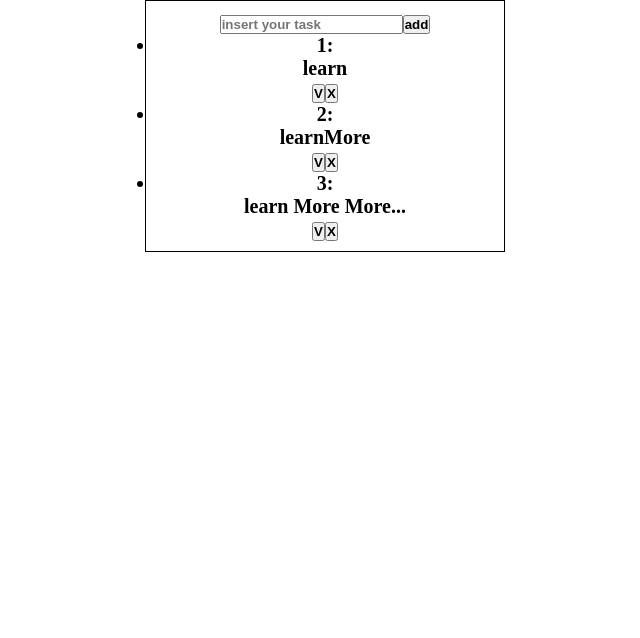
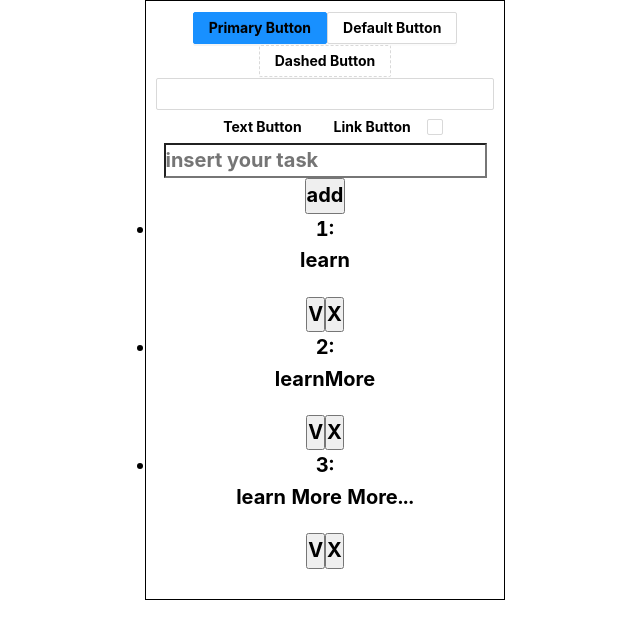
Before and after one commit to kozzztia/todo-page, a React (Create React App) app: page / in a window 1280 px wide. Shown: the top 638 px of the page, without its empty margins (315-955 px from the left). Built offline with nearby package versions, Linux system fonts and the light colour scheme.

Commit message:
test antDesign

```diff
--- a/package.json
+++ b/package.json
@@ -11,6 +11,8 @@
     "@types/node": "^16.11.62",
     "@types/react": "^18.0.21",
     "@types/react-dom": "^18.0.6",
+    "ant": "^0.2.0",
+    "antd": "^4.23.4",
     "react": "^18.2.0",
     "react-dom": "^18.2.0",
     "react-scripts": "5.0.1",
--- a/src/App.tsx
+++ b/src/App.tsx
@@ -3,20 +3,31 @@
 import {todoType} from "./types/type";
 import {createId} from "./support/support";
 import TodoList from "./components/TodoList";
+import { Checkbox ,Button ,Input } from 'antd';
+import 'antd/dist/antd.css';
+import type { CheckboxChangeEvent } from 'antd/es/checkbox';
 
 const  App:FC = () => {
 
     const [task , setTask] = useState<string>("")
     const [todos , setTodos] = useState<todoType[] | []>([{id:1,todoTask:"learn",done:true},
         {id:2,todoTask:"learnMore",done:true},{id:3,todoTask:"learn More More...",done:true}])
+    function handleForm(e : React.SyntheticEvent<EventTarget>){
+            e.preventDefault()
+            setTodos([...todos, {id: createId() , todoTask : task , done: false}])
+            setTask("")
+    }
   return (
         <div className="App">
+            <Button type="primary">Primary Button</Button>
+            <Button>Default Button</Button>
+            <Button type="dashed">Dashed Button</Button>
+            <Input />
+            <Button type="text">Text Button</Button>
+            <Button type="link">Link Button</Button>
+            <Checkbox/>
             <form className="header"
-                onSubmit={(e)=>{
-                e.preventDefault()
-                setTodos([...todos, {id: createId() , todoTask : task , done: false}])
-                setTask("")
-                }}
+                onSubmit={(e)=>handleForm(e)}
                 >
                 <input type="text"
                    placeholder="insert your task"
```
Also changed, not shown: 1 other file (tests, documents, lock files or other folders).
